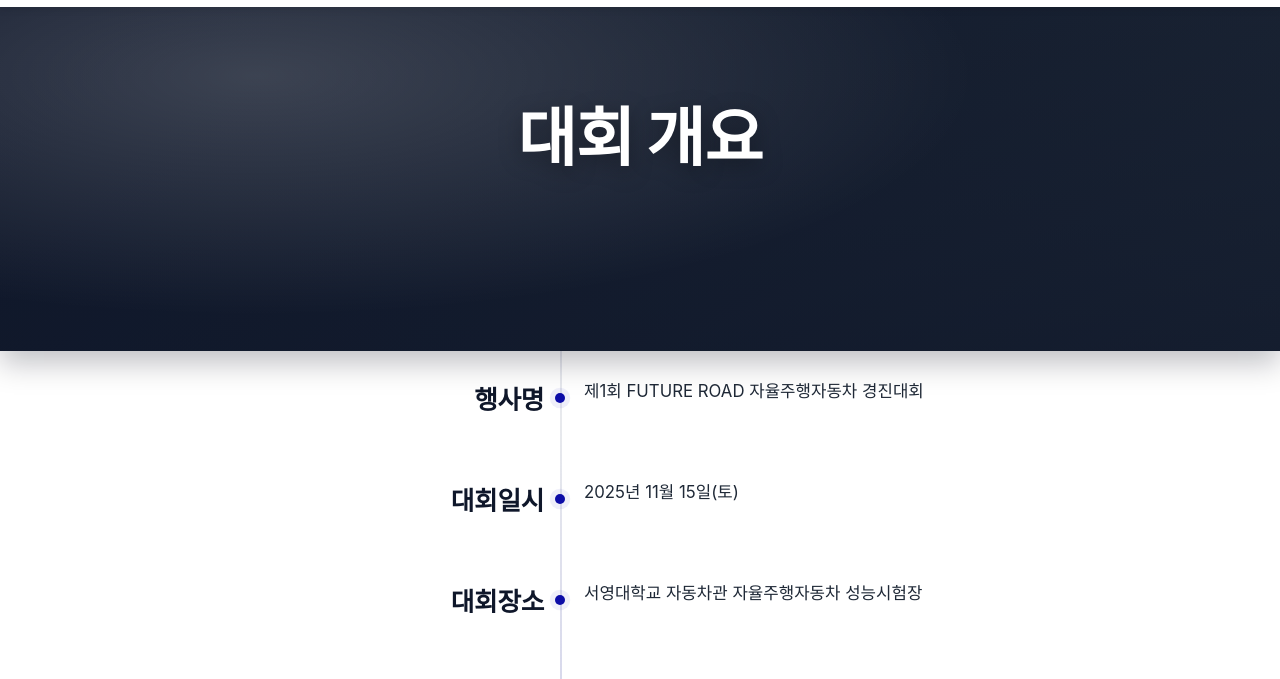
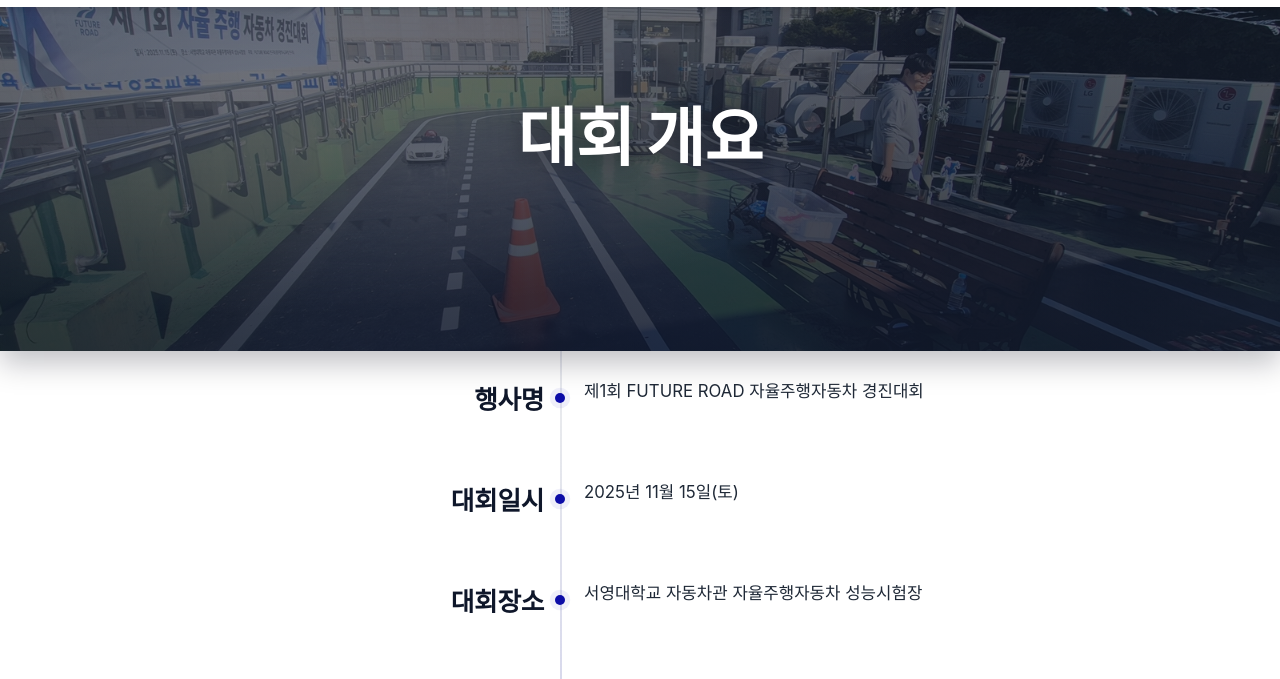
Before and after one commit to brulee07-art/FutureRoad_Web, a plain HTML site: page overview.html in a window 1280 px wide. Shown: the part 83-762 px from the top of the page. Drawn offline with Linux system fonts and the light colour scheme.

Commit message:
Update overview.html

```diff
--- a/overview.html
+++ b/overview.html
@@ -19,7 +19,7 @@
             box-shadow: 0 12px 28px rgba(2, 6, 23, 0.25);
             isolation: isolate;
             z-index: 1;
-            --hero-bg: url('images/gallery/image11.jpg');
+            --hero-bg: url('images/image00.jpg');
         }
         .overview-hero::before {
             content: '';
@@ -212,7 +212,7 @@
     </div>
 
     <div class="container">
-        <section class="overview-hero reveal" data-delay style="--delay: 0ms; --hero-bg: url('images/indexpageimage1.jpg');">
+        <section class="overview-hero reveal" data-delay style="--delay: 0ms; --hero-bg: url('images/image00.jpg');">
             <div class="overview-hero__inner">
                 <h1 class="overview-hero__title">대회 개요</h1>
             </div>
```
